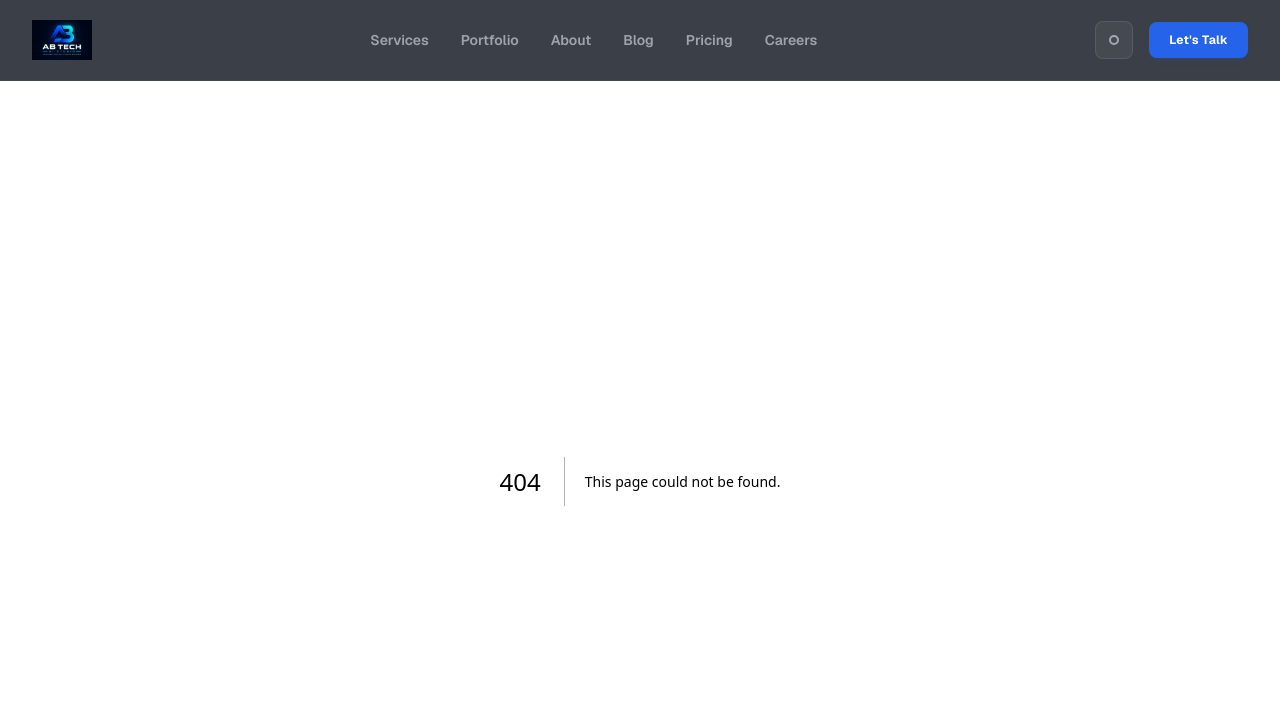
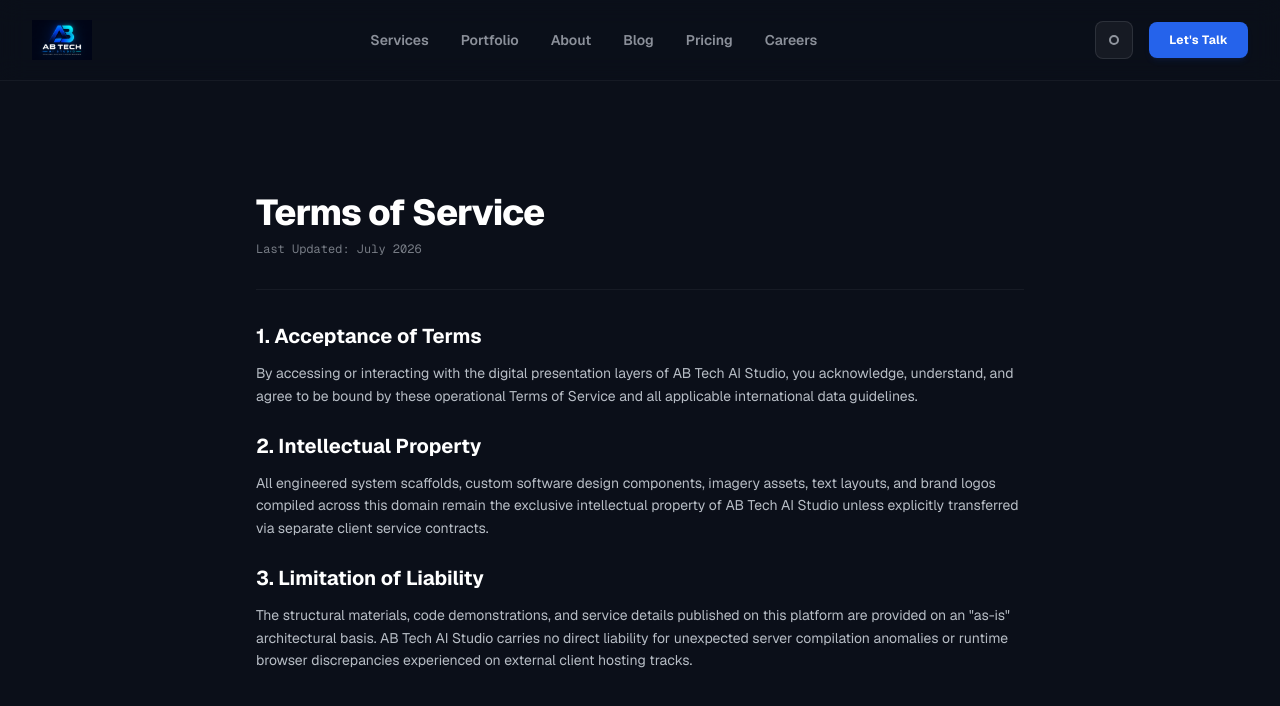
Before and after one commit to TNS0510/ab-tech-studio-app, a Next.js app: page /terms in a window 1280 px wide. Before the commit this address had no page. Shown: the top 706 px of the page. Built offline with nearby package versions, Linux system fonts and the light colour scheme.

Commit message:
feat: add corporate terms of service page route

```diff
--- /dev/null
+++ b/src/app/terms/page.tsx
@@ -0,0 +1,41 @@
+export default function TermsPage() {
+    return (
+        <main className="min-h-screen bg-deep-navy text-white pt-28 pb-20 px-4 sm:px-6 lg:px-8">
+            <div className="max-w-3xl mx-auto space-y-8">
+
+                {/* Page Title Header */}
+                <div className="space-y-2">
+                    <h1 className="text-3xl sm:text-4xl font-extrabold tracking-tight">Terms of Service</h1>
+                    <p className="text-xs text-soft-gray/50 font-mono">Last Updated: July 2026</p>
+                </div>
+
+                <hr className="border-white/5" />
+
+                {/* Content Breakdown Blocks */}
+                <div className="space-y-6 text-sm text-soft-gray/80 leading-relaxed">
+                    <section className="space-y-3">
+                        <h2 className="text-xl font-bold text-white">1. Acceptance of Terms</h2>
+                        <p>
+                            By accessing or interacting with the digital presentation layers of AB Tech AI Studio, you acknowledge, understand, and agree to be bound by these operational Terms of Service and all applicable international data guidelines.
+                        </p>
+                    </section>
+
+                    <section className="space-y-3">
+                        <h2 className="text-xl font-bold text-white">2. Intellectual Property</h2>
+                        <p>
+                            All engineered system scaffolds, custom software design components, imagery assets, text layouts, and brand logos compiled across this domain remain the exclusive intellectual property of AB Tech AI Studio unless explicitly transferred via separate client service contracts.
+                        </p>
+                    </section>
+
+                    <section className="space-y-3">
+                        <h2 className="text-xl font-bold text-white">3. Limitation of Liability</h2>
+                        <p>
+                            The structural materials, code demonstrations, and service details published on this platform are provided on an "as-is" architectural basis. AB Tech AI Studio carries no direct liability for unexpected server compilation anomalies or runtime browser discrepancies experienced on external client hosting tracks.
+                        </p>
+                    </section>
+                </div>
+
+            </div>
+        </main>
+    );
+}
```
